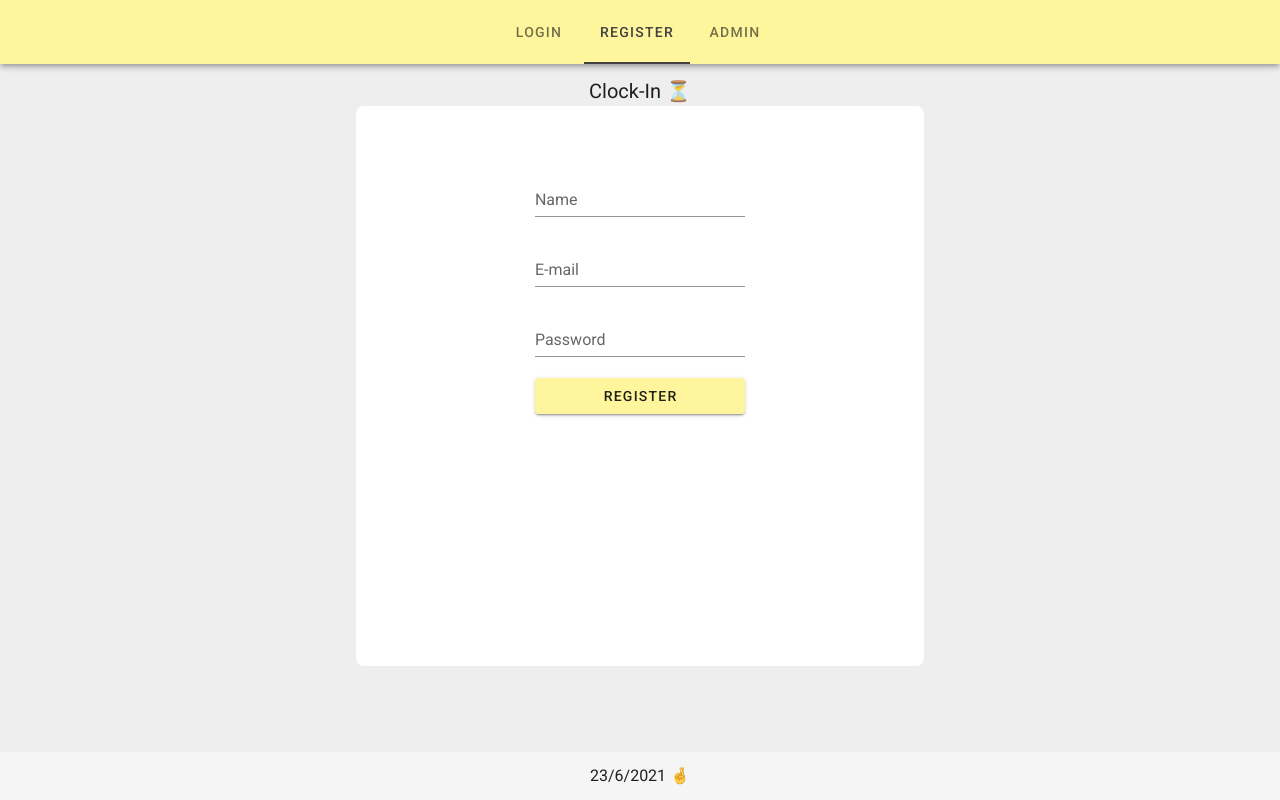
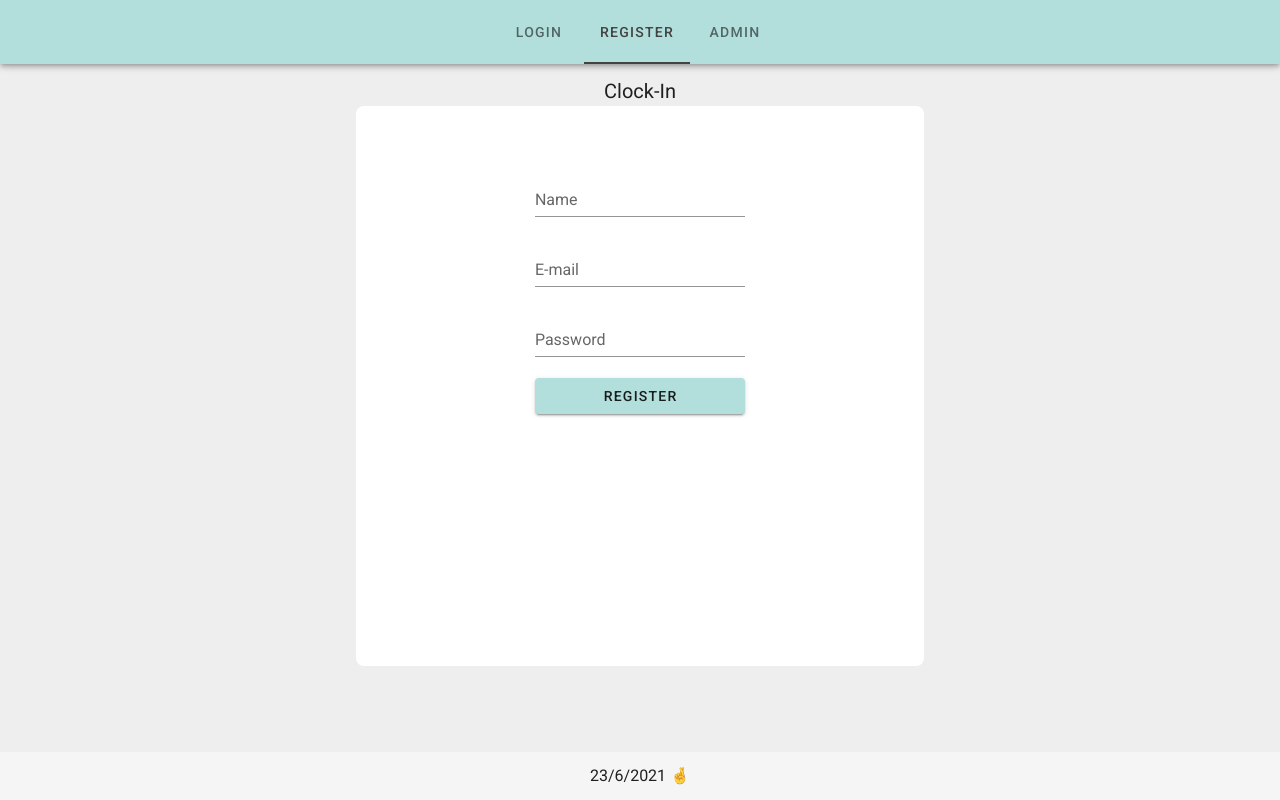
Before and after one commit to adamz97/clock-in, a Vue app: page /#/register in a window 1280 px wide. Built offline with nearby package versions, Linux system fonts and the light colour scheme; no server answers.

Commit message:
color change

```diff
--- a/src/App.vue
+++ b/src/App.vue
@@ -5,7 +5,7 @@
       <v-container>
         <v-row align="center" justify="center">
           <v-col cols="12" sm="6">
-            <v-toolbar-title align="center">Clock-In ⏳</v-toolbar-title>
+            <v-toolbar-title align="center">Clock-In</v-toolbar-title>
             <router-view> </router-view>
           </v-col>
         </v-row>
--- a/src/components/formLogin.vue
+++ b/src/components/formLogin.vue
@@ -30,7 +30,7 @@
             @click="validate"
             block
             type="submit"
-            color="yellow lighten-3"
+            color="teal lighten-4"
           >
             Login
           </v-btn>
--- a/src/components/formRegister.vue
+++ b/src/components/formRegister.vue
@@ -40,7 +40,7 @@
             @click="validate"
             type="submit"
             block
-            color="yellow lighten-3"
+            color="teal lighten-4"
           >
             Register
           </v-btn>
--- a/src/components/layout/TheHeader.vue
+++ b/src/components/layout/TheHeader.vue
@@ -1,5 +1,5 @@
 <template>
-  <v-app-bar app color="yellow lighten-3">
+  <v-app-bar app color="teal lighten-4">
     <admin-dialog
       :show-dialog="dialog"
       :tab-controll="tabControll"
@@ -22,7 +22,7 @@
     </v-tabs>
     <v-row no-gutters v-else>
       <v-col class="text-right">
-        <v-btn @click="signOut" color="yellow lighten-4">Log Out</v-btn>
+        <v-btn @click="signOut" color="teal lighten-4">Log Out</v-btn>
       </v-col>
     </v-row>
   </v-app-bar>
--- a/src/views/AdminPage.vue
+++ b/src/views/AdminPage.vue
@@ -44,7 +44,7 @@ export default {
   text-align: center;
   font-size: 25px;
   padding: 10px;
-  background-color: #fff59d;
+  background-color: #b2dfdb;
 }
 .centerForm {
   padding: 50px;
--- a/src/views/UserLoggedIn.vue
+++ b/src/views/UserLoggedIn.vue
@@ -6,21 +6,17 @@
       <v-row>
         <v-col sm="12">
           <v-card tile class="pa-4">
-            <v-btn color="yellow lighten-5" block tile @click="start"
+            <v-btn color="teal lighten-4" block tile @click="start"
               >Start</v-btn
             >
           </v-card>
           <v-row no-gutters>
-            <v-col cols="6" sm="6">
+            <v-col sm="12">
               <v-card tile class="pa-4">
-                <v-btn color="yellow lighten-5" block @click="reset"
-                  >Reset</v-btn
-                >
+                <v-btn color="blue lighten-4" block @click="reset">Reset</v-btn>
               </v-card>
-            </v-col>
-            <v-col cols="6" sm="6">
               <v-card tile class="pa-4">
-                <v-btn color="yellow lighten-5" block tile @click="stop"
+                <v-btn color="red lighten-4" block tile @click="stop"
                   >Stop</v-btn
                 >
               </v-card>
```
